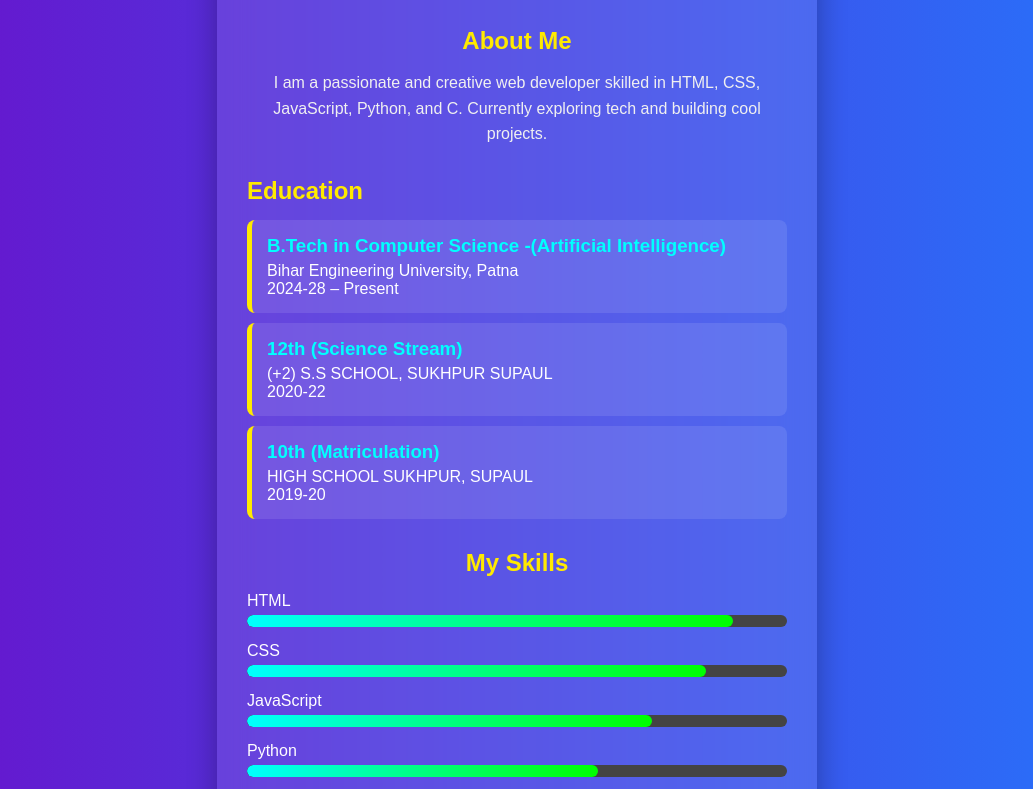
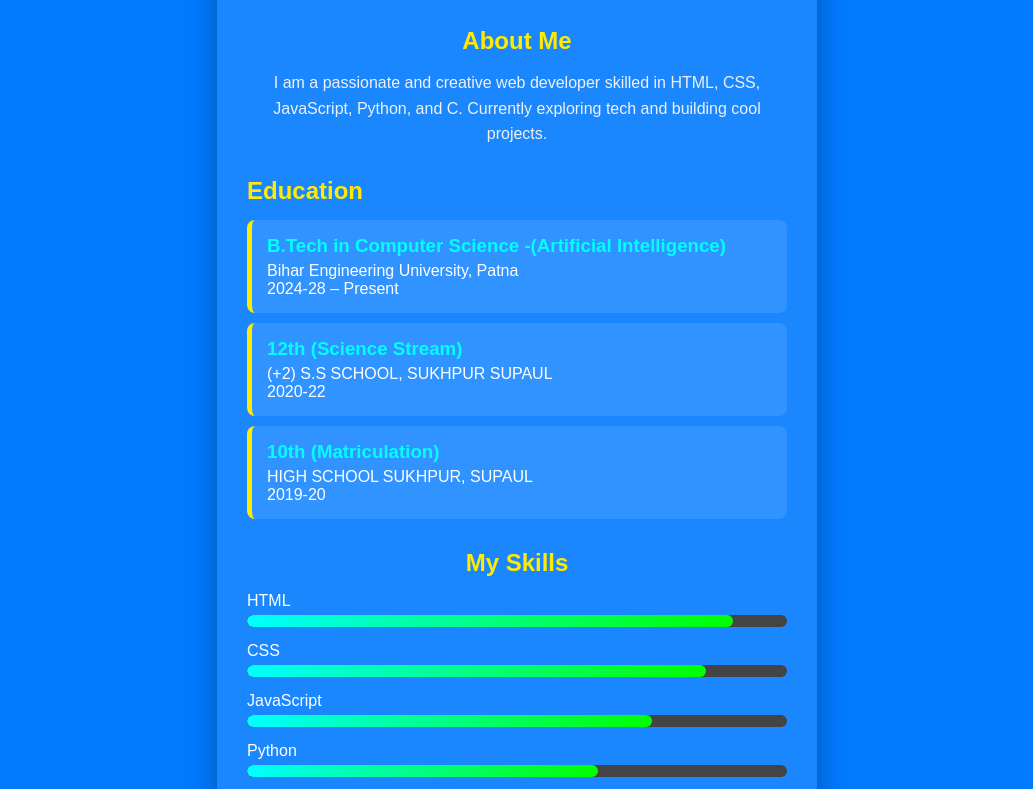
Before and after one commit to rajkumarmotivationspeaker/Pro2, a plain HTML site: page index.html in a window 1280 px wide. Shown: the part 286-1075 px from the top of the page, without its empty margins (123-1156 px from the left). Drawn offline with Linux system fonts and the light colour scheme.

Commit message:
Update style.css

```diff
--- a/style.css
+++ b/style.css
@@ -8,7 +8,7 @@
 /* Body background */
 body {
   font-family: 'Poppins', sans-serif;
-  background: linear-gradient(to right, #6a11cb, #2575fc);
+  background-color: #007AFF;
   min-height: 100vh;
   display: flex;
   justify-content: center;
```
